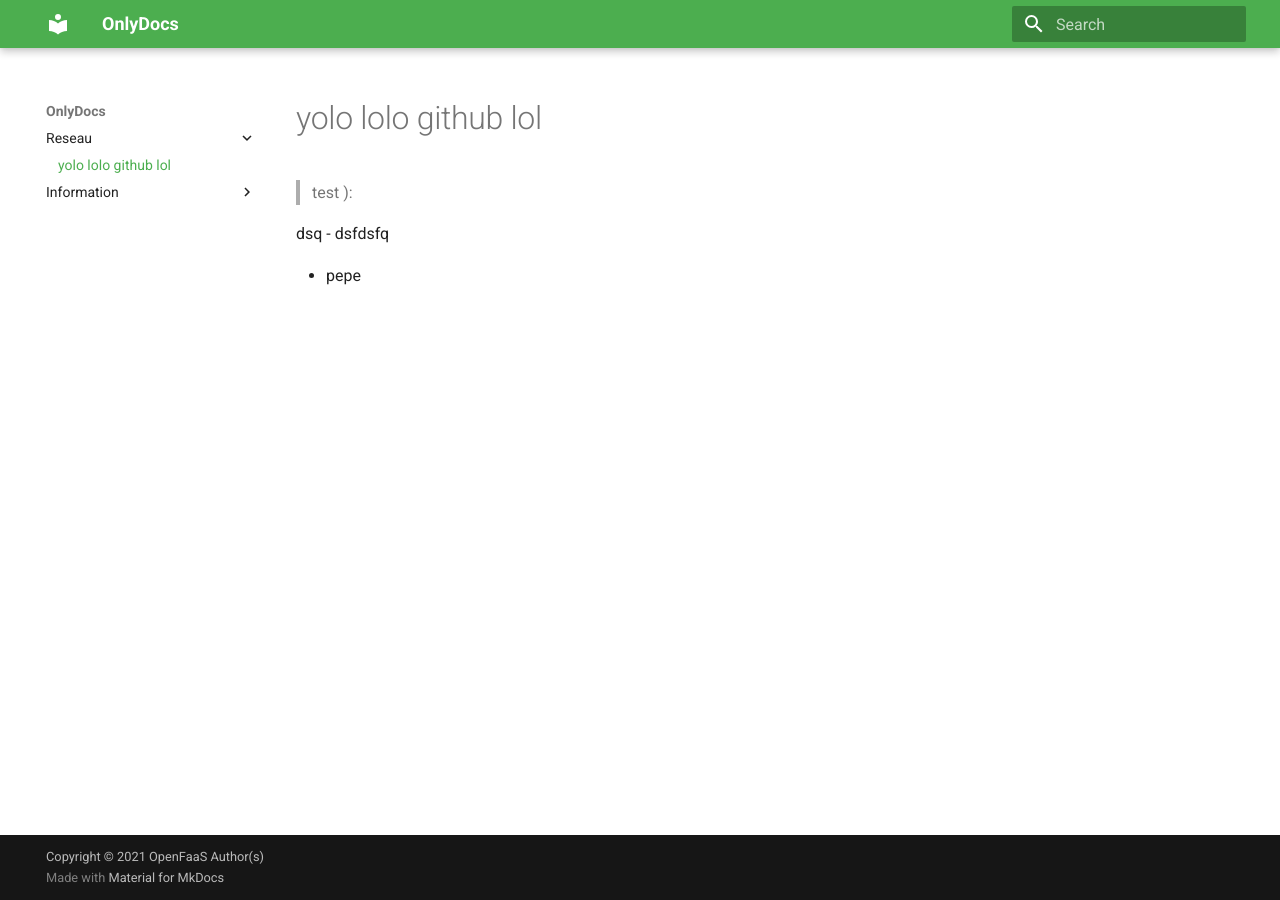
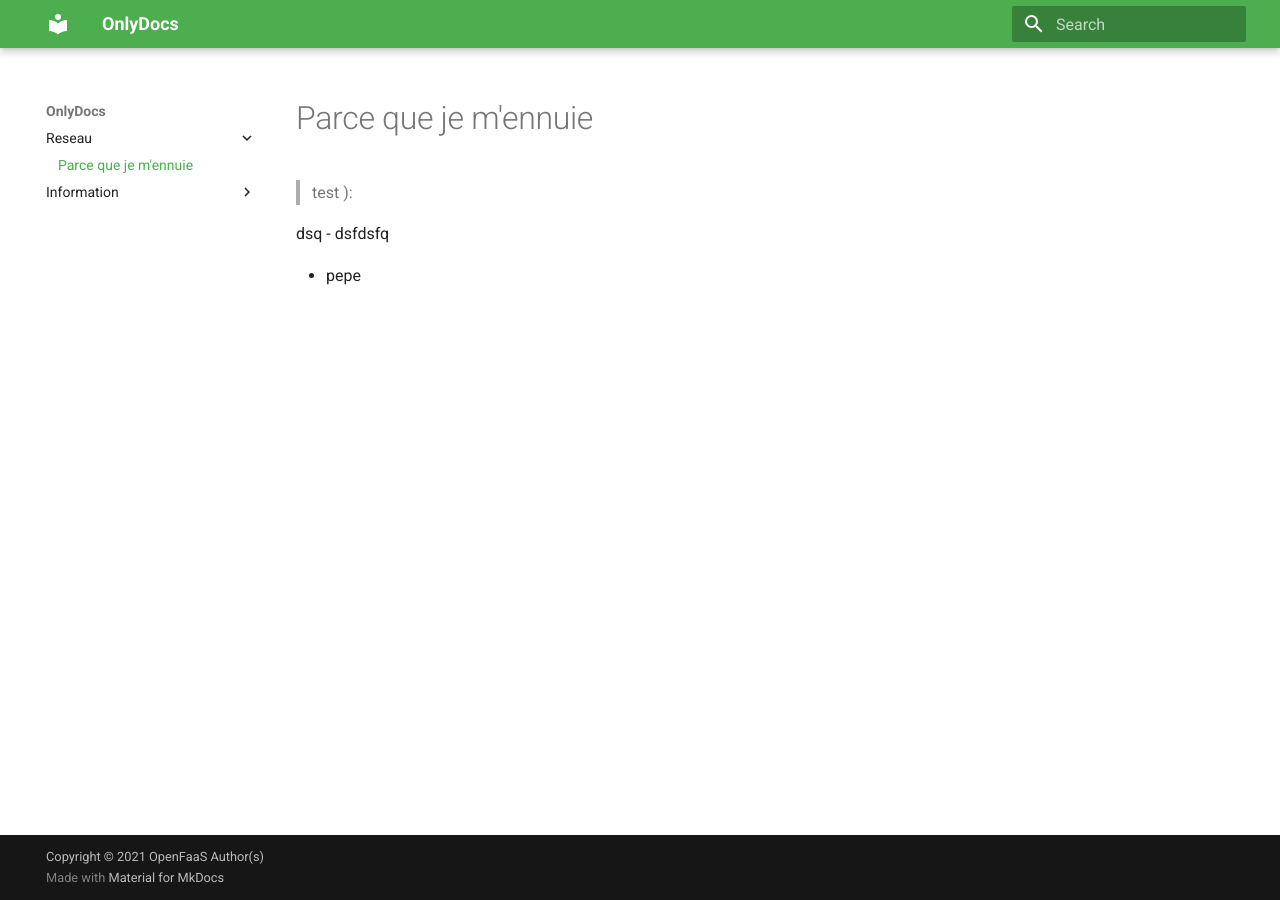
Before and after one commit to Theonlymore/OnlyDocs, an MkDocs documentation site: the page built from docs/index.md, in a window 1280 px wide. Built offline with MkDocs 1.6.1 and Material for MkDocs 9.7.7, drawn with Linux system fonts in a browser that asks for light colours.

Commit message:
Update index.md

```diff
--- a/docs/index.md
+++ b/docs/index.md
@@ -1,4 +1,4 @@
-# yolo lolo github lol
+# Parce que je m'ennuie
 > test ):
 
 dsq
```
